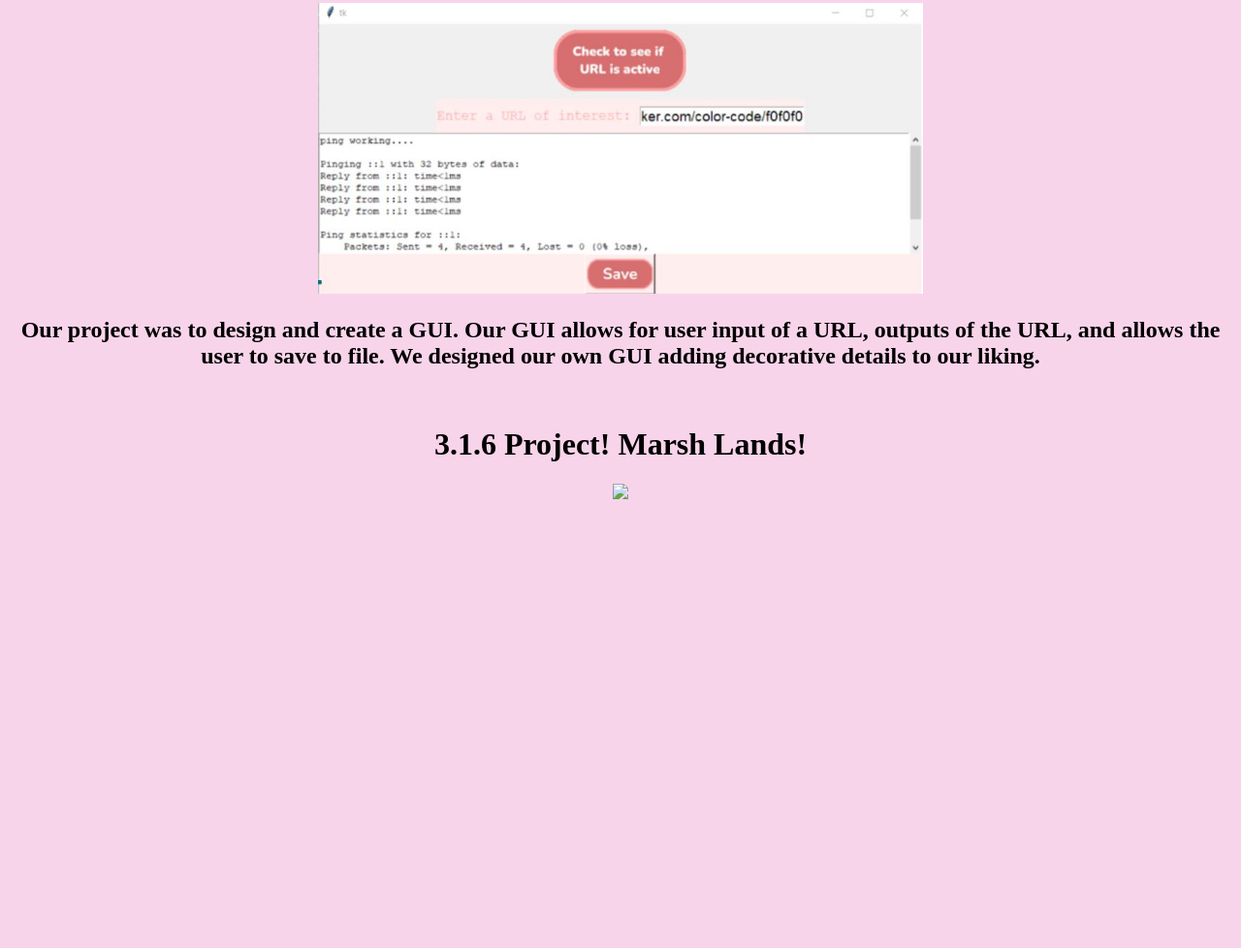
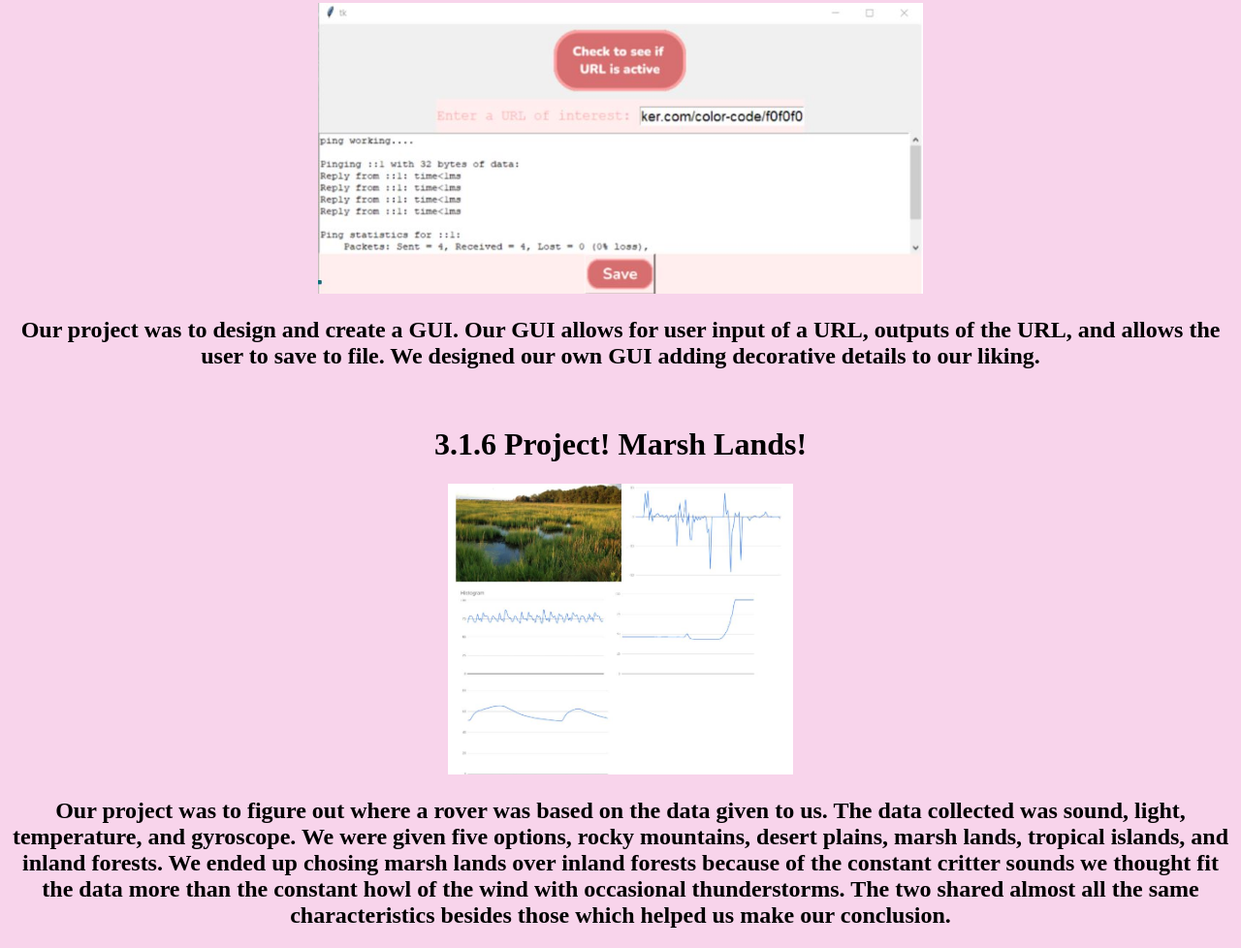
Before and after one commit to maddysay/maddysay, a plain HTML site: page portfolio.html in a window 1280 px wide. Shown: the part 2711-3689 px from the top of the page at 97% size. Before the commit the page ends 3238 px from the top, so only its background shows below. Drawn offline with Linux system fonts and the light colour scheme.

Commit message:
Update portfolio.html

```diff
--- a/portfolio.html
+++ b/portfolio.html
@@ -36,7 +36,8 @@
 	    <h2>Our project was to design and create a GUI. Our GUI allows for user input of a URL, outputs of the URL, and allows the user to save to file. We designed our own GUI adding decorative details to our liking.</h2>
     <br>
     <h1>   3.1.6 Project! Marsh Lands!</h1>
-       <img src="images/optical.jpg" height="300">
+       <img src="https://github.com/maddysay/maddysay/blob/main/3.1.6%20project.JPG?raw=true" height="300">
+	    <h2> Our project was to figure out where a rover was based on the data given to us. The data collected was sound, light, temperature, and gyroscope. We were given five options, rocky mountains, desert plains, marsh lands, tropical islands, and inland forests. We ended up chosing marsh lands over inland forests because of the constant critter sounds we thought fit the data more than the constant howl of the wind with occasional thunderstorms. The two shared almost all the same characteristics besides those which helped us make our conclusion.</h2>
       </a>
     </center>
 	  </body>
```
